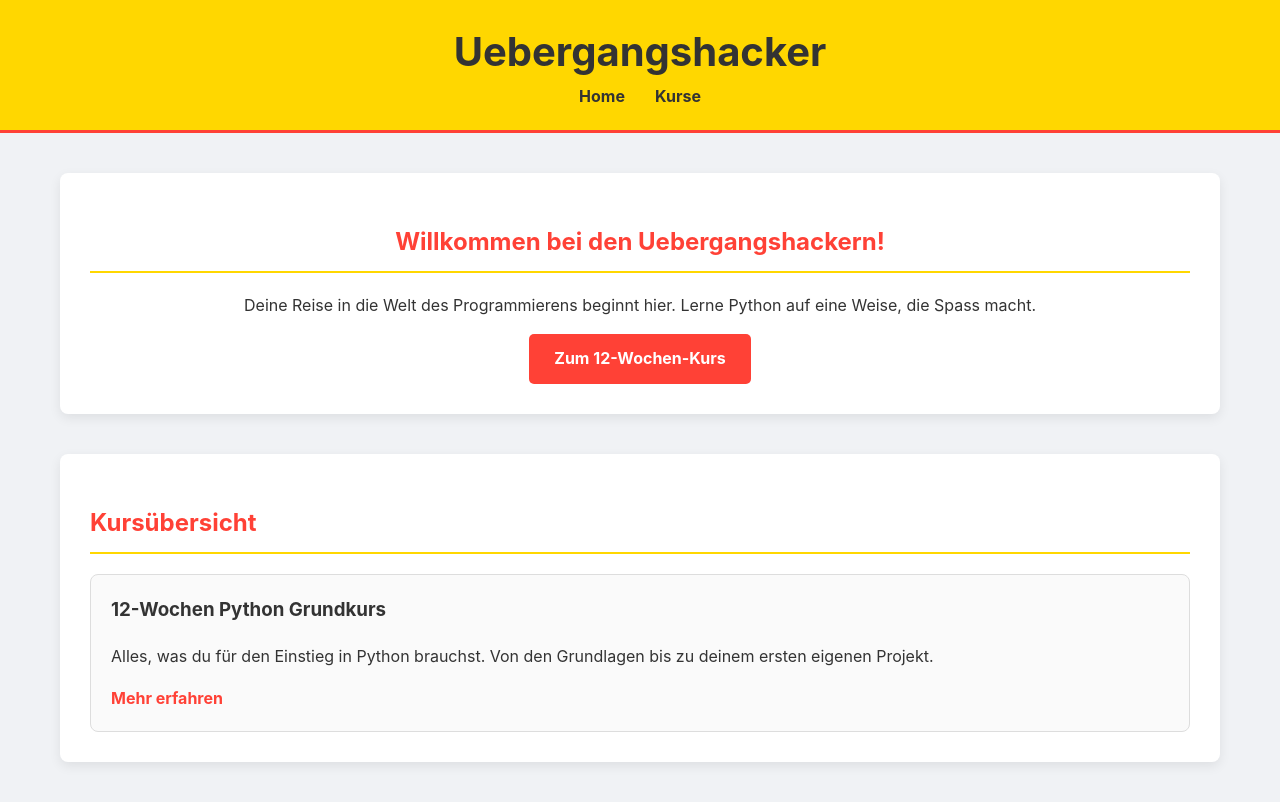
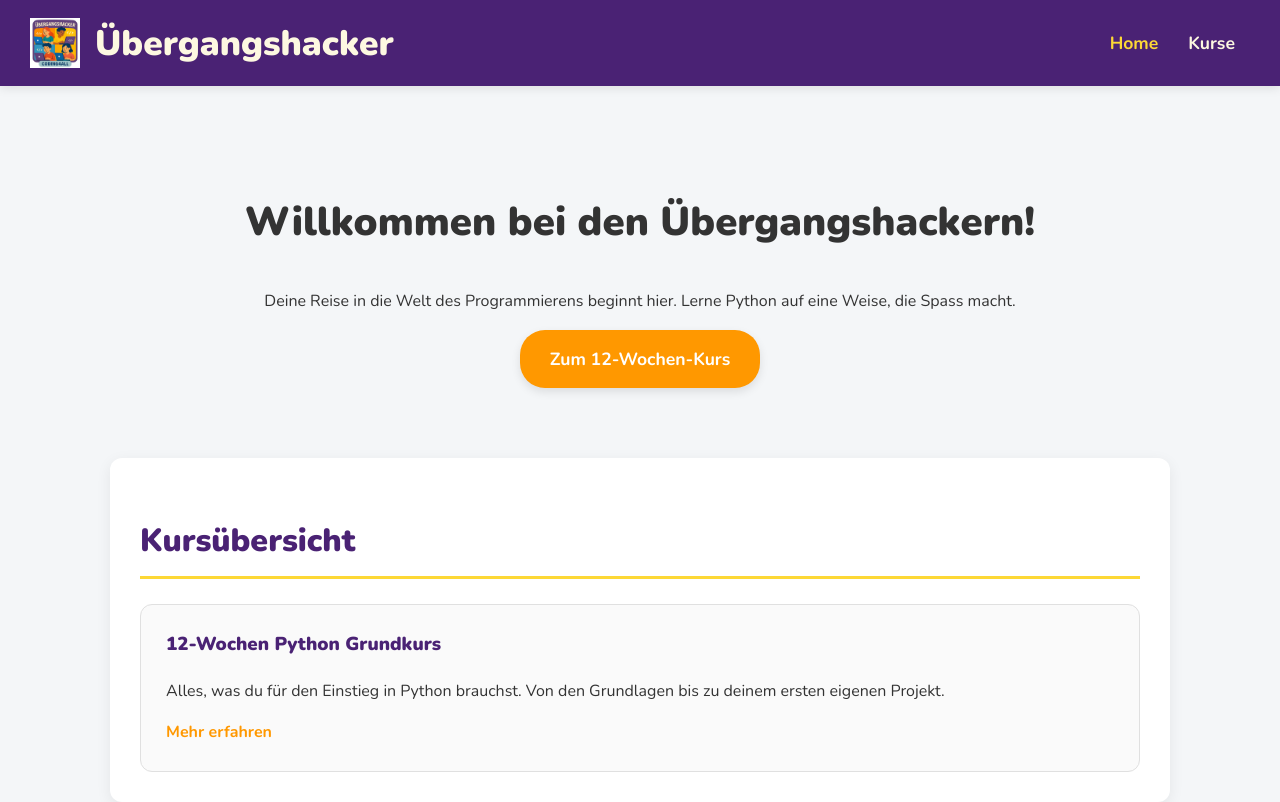
Before and after one commit to hanse-dev/UE-Hacker-Website, a Vue app: page / in a window 1280 px wide. Shown: the top 802 px of the page. Built offline with nearby package versions, Linux system fonts and the light colour scheme.

Commit message:
redesign

```diff
--- a/index.html
+++ b/index.html
@@ -4,7 +4,10 @@
     <meta charset="UTF-8">
     <link rel="icon" href="/favicon.ico">
     <meta name="viewport" content="width=device-width, initial-scale=1.0">
-    <title>Uebergangshacker - Python für Kids</title>
+    <link rel="preconnect" href="https://fonts.googleapis.com">
+    <link rel="preconnect" href="https://fonts.gstatic.com" crossorigin>
+    <link href="https://fonts.googleapis.com/css2?family=Nunito:wght@400;700;900&display=swap" rel="stylesheet">
+    <title>Übergangshacker - Python für Kids</title>
   </head>
   <body>
     <div id="app"></div>
--- a/src/App.vue
+++ b/src/App.vue
@@ -1,7 +1,10 @@
 <template>
   <div id="app-container">
     <header class="app-header">
-      <h1>Uebergangshacker</h1>
+      <div class="header-title">
+        <img src="@/assets/logo.png" alt="Übergangshacker Logo" class="header-logo">
+        <h1>Übergangshacker</h1>
+      </div>
       <nav>
         <router-link to="/">Home</router-link>
         <router-link to="/kurs/python-12-wochen-grundkurs">Kurse</router-link>
@@ -13,7 +16,7 @@
     </main>
 
     <footer class="app-footer">
-      <p>&copy; 2025 Uebergangshacker. Alle Rechte vorbehalten.</p>
+      <p>&copy; 2025 Übergangshacker. Alle Rechte vorbehalten.</p>
     </footer>
   </div>
 </template>
--- a/src/style.css
+++ b/src/style.css
@@ -1,9 +1,21 @@
+:root {
+  --primary-purple: #4a2274; /* Dark purple from logo */
+  --accent-yellow: #fdd835;   /* Vibrant yellow from logo */
+  --accent-orange: #ff9800;  /* Bright orange from logo */
+  --accent-blue: #03a9f4;     /* Sky blue from logo */
+  --text-light: #fdf8e1;      /* Creamy off-white for text on dark bg */
+  --text-dark: #333;
+  --background-light: #f4f6f8;
+  --white: #ffffff;
+  --border-color: #e0e0e0;
+}
+
 /* General Body Styles */
 body {
-  font-family: -apple-system, BlinkMacSystemFont, 'Segoe UI', Roboto, Helvetica, Arial, sans-serif;
+  font-family: 'Nunito', -apple-system, BlinkMacSystemFont, 'Segoe UI', Roboto, Helvetica, Arial, sans-serif;
   margin: 0;
-  background-color: #f0f2f5;
-  color: #333;
+  background-color: var(--background-light);
+  color: var(--text-dark);
   line-height: 1.6;
 }
 
@@ -15,229 +27,180 @@ body {
 
 /* Header Styles */
 .app-header {
-  background-color: #ffd700; /* Yellow */
-  padding: 20px;
-  text-align: center;
-  border-bottom: 3px solid #ff4136; /* Red Accent */
+  background-color: var(--primary-purple);
+  color: var(--text-light);
+  padding: 15px 30px;
+  display: flex;
+  align-items: center;
+  justify-content: space-between;
+  box-shadow: 0 2px 10px rgba(0,0,0,0.1);
+}
+
+.header-title {
+  display: flex;
+  align-items: center;
+  gap: 15px;
+}
+
+.header-logo {
+  height: 50px;
+  width: auto;
 }
 
 .app-header h1 {
   margin: 0;
-  font-size: 2.5em;
-  color: #333;
-}
-
-@media (max-width: 768px) {
-  .app-header {
-    flex-direction: column;
-    align-items: flex-start;
-    padding: 15px 20px;
-  }
-
-  .app-header h1 {
-    font-size: 1.8em; /* Further reduce font size */
-    word-break: break-all; /* Ensure long words do not overflow */
-  }
-
-  .app-header nav {
-    margin-top: 15px;
-  }
+  font-size: 2.2em;
+  font-weight: 900;
+  color: var(--text-light);
 }
 
 .app-header nav a {
   margin: 0 15px;
   text-decoration: none;
-  color: #333;
-  font-weight: bold;
+  color: var(--text-light);
+  font-weight: 700;
+  font-size: 1.1em;
   transition: color 0.3s;
 }
 
-.app-header nav a:hover {
-  color: #ff4136; /* Red Accent */
+.app-header nav a:hover,
+.app-header nav a.router-link-exact-active {
+  color: var(--accent-yellow);
 }
 
 /* Main Content Styles */
 .app-main {
   flex-grow: 1;
   width: 100%;
-  max-width: 1200px;
+  max-width: 1100px;
   margin: 0 auto;
   padding: 40px 20px;
-  box-sizing: border-box; /* Ensures padding is included in the width */
-}
-
-@media (max-width: 768px) {
-  .app-main {
-    padding: 20px 0;
-  }
-
-  .app-main > .course-detail > *:not(.week-section) {
-    padding-left: 20px;
-    padding-right: 20px;
-  }
+  box-sizing: border-box;
 }
 
 .app-main section {
   margin-bottom: 40px;
-  background-color: #fff;
+  background-color: var(--white);
   padding: 30px;
-  border-radius: 8px;
-  box-shadow: 0 4px 12px rgba(0,0,0,0.08);
+  border-radius: 12px;
+  box-shadow: 0 4px 15px rgba(0,0,0,0.07);
 }
 
-@media (max-width: 768px) {
-  .app-main section {
-    padding: 20px 0;
-    background-color: transparent;
-    box-shadow: none;
-    border-bottom: 1px solid #eee;
-    border-radius: 0;
-  }
-
-  .course-list {
-    grid-template-columns: 1fr;
-  }
-
-  .course-card {
-    padding: 0;
-    box-shadow: none;
-  }
-
-  .course-detail .table-of-contents {
-    border: none;
-    background: none;
-    box-shadow: none;
-    border-radius: 0;
-    padding-left: 0;
-    padding-right: 0;
-  }
-
-  .course-detail .week-section {
-    background-color: #fff !important; /* Ensure white background on mobile */
-    border-bottom: 1px solid #eee;
-    padding-left: 0;
-    padding-right: 0;
-    padding-top: 20px;
-    padding-bottom: 20px;
-  }
+.app-main h1, .app-main h2, .app-main h3 {
+  font-family: 'Nunito', sans-serif;
+  font-weight: 900;
 }
 
 .app-main h2 {
-  color: #ff4136; /* Red Accent */
-  border-bottom: 2px solid #ffd700; /* Yellow */
+  color: var(--primary-purple);
+  border-bottom: 3px solid var(--accent-yellow);
   padding-bottom: 10px;
-  margin-bottom: 20px;
+  margin-bottom: 25px;
+  font-size: 2em;
 }
 
 /* Hero Section */
 #hero {
   text-align: center;
+  background-color: transparent;
+  box-shadow: none;
+}
+
+#hero h2 {
+  font-size: 2.5em;
+  color: var(--text-dark);
+  border-bottom: none;
 }
 
 .cta-button {
   display: inline-block;
-  background-color: #ff4136; /* Red Accent */
-  color: #fff;
-  padding: 12px 25px;
-  border-radius: 5px;
+  background-color: var(--accent-orange);
+  color: var(--white);
+  padding: 15px 30px;
+  border-radius: 25px;
   text-decoration: none;
-  font-weight: bold;
-  transition: background-color 0.3s;
+  font-weight: 700;
+  font-size: 1.1em;
+  transition: background-color 0.3s, transform 0.2s;
+  box-shadow: 0 4px 10px rgba(0,0,0,0.1);
 }
 
 .cta-button:hover {
-  background-color: #e03126;
+  background-color: #fb8c00; /* Darker orange */
+  transform: translateY(-2px);
 }
 
-/* Course List */
+/* Course List & Cards */
 .course-list {
   display: grid;
   grid-template-columns: repeat(auto-fit, minmax(300px, 1fr));
-  gap: 20px;
+  gap: 25px;
 }
 
 .course-card {
-  border: 1px solid #ddd;
-  padding: 20px;
-  border-radius: 8px;
+  border: 1px solid var(--border-color);
+  padding: 25px;
+  border-radius: 12px;
   background-color: #fafafa;
+  transition: transform 0.3s, box-shadow 0.3s;
+}
+
+.course-card:hover {
+  transform: translateY(-5px);
+  box-shadow: 0 8px 20px rgba(0,0,0,0.1);
 }
 
 .course-card h3 {
   margin-top: 0;
+  color: var(--primary-purple);
 }
 
 .course-link {
-  color: #ff4136;
+  color: var(--accent-orange);
   text-decoration: none;
   font-weight: bold;
+  transition: color 0.3s;
 }
 
-.week-section {
-  background-color: #fff;
-  padding: 40px 0;
-  margin-bottom: 20px;
-}
-
-.week-section-inner {
-  max-width: 1200px;
-  margin: 0 auto;
-  padding: 0 20px;
-}
-
-/* Jupyter Notebook Styles */
-.jp-Notebook {
-  font-family: var(--jp-content-font-family, sans-serif);
-  line-height: var(--jp-content-line-height, 1.6);
-}
-
-.jp-Notebook .jp-Cell {
-  margin-bottom: 20px;
-  padding: 15px;
-  border: 1px solid #eee;
-  border-radius: 5px;
-}
-
-.jp-Notebook .jp-MarkdownCell {
-  font-size: 1em;
-}
-
-.jp-Notebook .jp-CodeCell {
-  background-color: #fdfdfd;
-}
-
-.jp-Notebook .jp-InputArea {
-  background-color: #f5f5f5;
-  border: 1px solid #ddd;
-  border-radius: 4px;
-  padding: 10px;
-  overflow-x: auto;
-}
-
-.jp-Notebook .jp-OutputArea {
-  margin-top: 10px;
-  padding: 10px;
-  background-color: #fff;
-  border-top: 1px dashed #ddd;
-}
-
-.jp-Notebook .jp-OutputArea-stream {
-  white-space: pre-wrap;
-  word-wrap: break-word;
-}
-
-.jp-Notebook pre {
-  margin: 0;
-  font-family: var(--jp-code-font-family, monospace);
-  font-size: 0.9em;
+.course-link:hover {
+  color: #fb8c00;
 }
 
 /* Footer Styles */
 .app-footer {
   text-align: center;
-  padding: 20px;
+  padding: 30px 20px;
   margin-top: 40px;
-  border-top: 1px solid #ddd;
-  font-size: 0.9em;
-  color: #777;
+  background-color: var(--primary-purple);
+  color: var(--text-light);
+  font-size: 1em;
 }
+
+/* Responsive Styles */
+@media (max-width: 768px) {
+  .app-header {
+    flex-direction: column;
+    padding: 15px;
+    gap: 15px;
+  }
+
+  .app-header h1 {
+    font-size: 1.8em;
+  }
+
+  .app-header nav {
+    margin-top: 10px;
+  }
+
+  .app-main {
+    padding: 20px 15px;
+  }
+
+  .app-main h2 {
+    font-size: 1.8em;
+  }
+
+  #hero h2 {
+    font-size: 2em;
+  }
+}
--- a/src/views/Home.vue
+++ b/src/views/Home.vue
@@ -1,7 +1,7 @@
 <template>
   <div>
     <section id="hero">
-      <h2>Willkommen bei den Uebergangshackern!</h2>
+      <h2>Willkommen bei den Übergangshackern!</h2>
       <p>Deine Reise in die Welt des Programmierens beginnt hier. Lerne Python auf eine Weise, die Spass macht.</p>
       <router-link to="/kurs/python-12-wochen-grundkurs" class="cta-button">Zum 12-Wochen-Kurs</router-link>
     </section>
--- a/vite.config.js
+++ b/vite.config.js
@@ -1,8 +1,14 @@
 import { defineConfig } from 'vite'
 import vue from '@vitejs/plugin-vue'
+import path from 'path'
 
 // https://vitejs.dev/config/
 export default defineConfig({
   plugins: [vue()],
   assetsInclude: ['**/*.ipynb'],
+  resolve: {
+    alias: {
+      '@': path.resolve(__dirname, './src'),
+    },
+  },
 })
```
Also changed, not shown: src/assets/logo.png (added), 1 other file (tests, documents, lock files or other folders).
